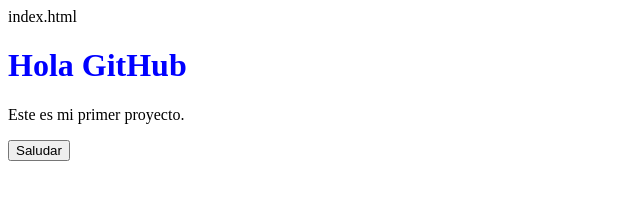
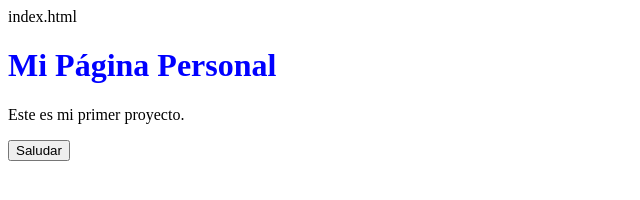
Before and after one commit to omepurii/LAP-14-de-Octubre, a plain HTML site: page index.html in a window 1280 px wide. Shown: the whole page, without its empty margins (0-640 px from the left). Drawn offline with Linux system fonts and the light colour scheme.

Commit message:
Update index.html

```diff
--- a/index.html
+++ b/index.html
@@ -6,7 +6,7 @@
 	<link rel="stylesheet" href="style.css">
 </head>
 <body>
-	<h1>Hola GitHub</h1>
+	<h1>Mi Página Personal</h1>
 	<p>Este es mi primer proyecto.</p>
 	<button onclick="saludar()">Saludar</button>
 	<script src="script.js"></script>
```
